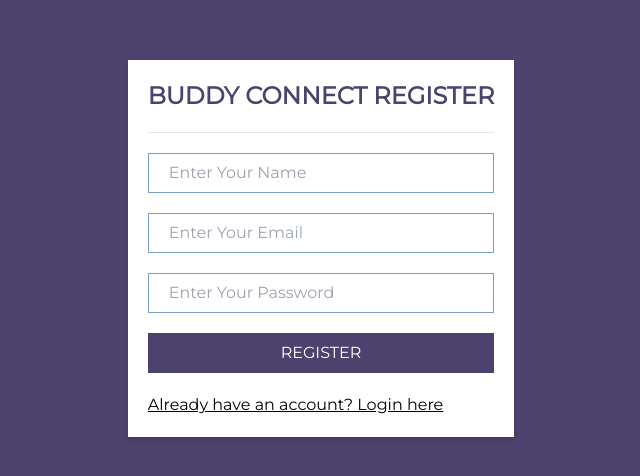
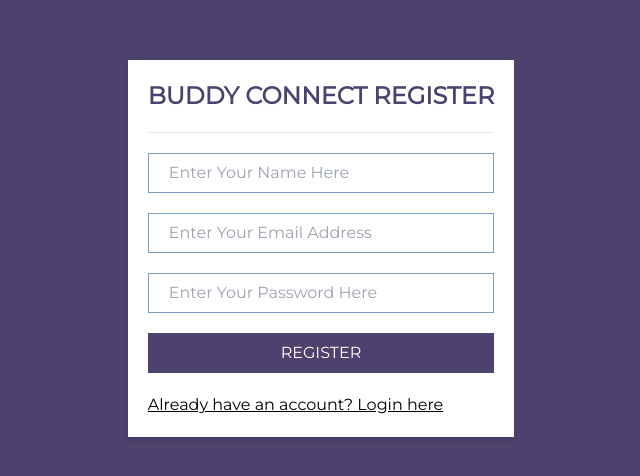
Before and after one commit to thepractitionerGG/buddyConnect2, a React (Create React App) app in the folder Client/: page /Register in a window 1280 px wide. Shown: the part 152-628 px from the top of the page, without its empty margins (319-959 px from the left). Built offline with nearby package versions, Linux system fonts and the light colour scheme.

Commit message:
register page edited

```diff
--- a/Client/src/Pages/Register/index.js
+++ b/Client/src/Pages/Register/index.js
@@ -33,6 +33,7 @@ function Register() {
     // onchange function is called when the value in the text field is changed, and on onChange we are calling setUser which
     // sets the value of the user.name or user.email respective to the field
 
+
     return (
         <div className="h-screen bg-primary flex items-center justify-center">
             <div className="bg-white shadow-md p-5 flex flex-col gap-5 w96">
@@ -42,19 +43,19 @@ function Register() {
                     type="text"
                     value={user.name}
                     onChange={(e) => setuser({ ...user, name: e.target.value })}
-                    placeholder="Enter Your Name"
+                    placeholder="Enter Your Name Here"
                 />
                 <input
                     type="text"
                     value={user.email}
                     onChange={(e) => setuser({ ...user, email: e.target.value })}
-                    placeholder="Enter Your Email"
+                    placeholder="Enter Your Email Address"
                 />
                 <input
                     type="password"
                     value={user.password}
                     onChange={(e) => setuser({ ...user, password: e.target.value })}
-                    placeholder="Enter Your Password"
+                    placeholder="Enter Your Password Here"
                 />
                 <button className="contained-btn" onClick={registerUser}>Register</button>
                 {/* here the Link keyword is used and it will take us to the login page */}
```
